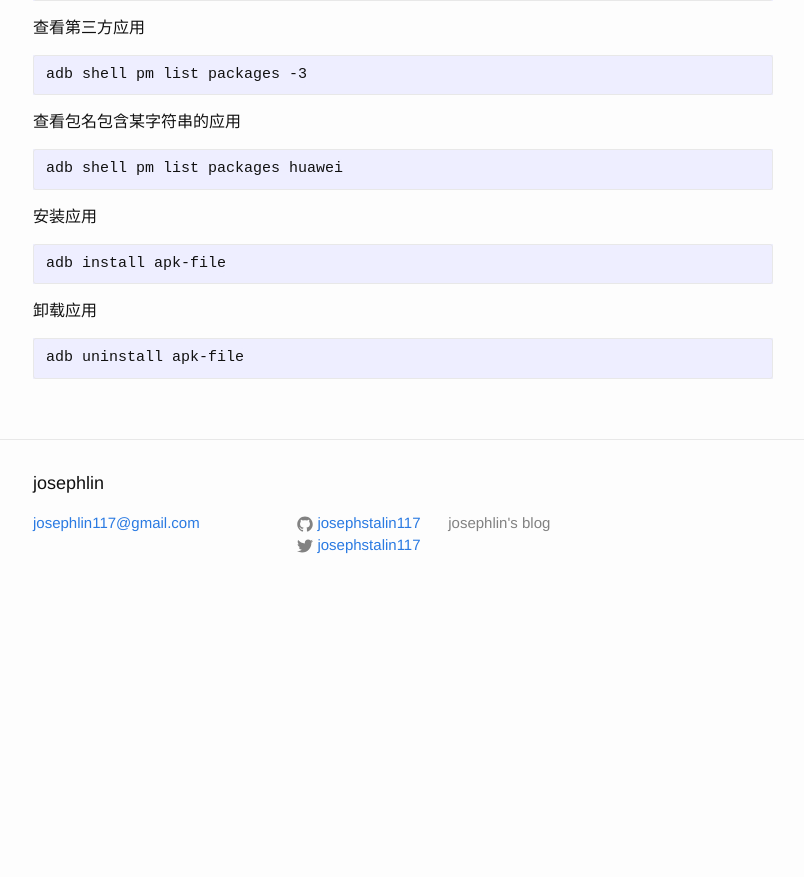
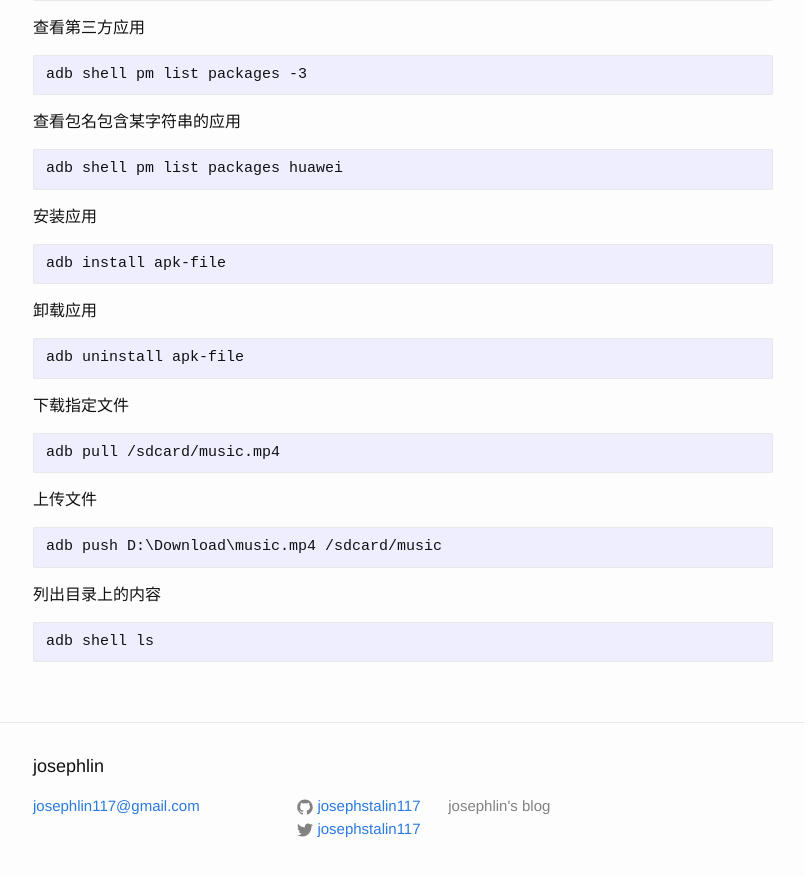
Before and after one commit to josephstalin117/josephstalin117.github.io, a Jekyll site: the page built from _posts/2020-3-3-adb.markdown, in a window 1280 px wide and 900 px high, scrolled down 657 px. Shown: the top 877 px of the window, without its empty margins (237-1041 px from the left). Built offline with Jekyll 4.4.1, drawn with Linux system fonts in a browser that asks for light colours; before the commit the page ends 1274 px from its top, so only the background shows below that.

Commit message:
update adb file manager

````diff
--- a/_posts/2020-3-3-adb.markdown
+++ b/_posts/2020-3-3-adb.markdown
@@ -50,3 +50,18 @@ adb install apk-file
 ```
 adb uninstall apk-file
 ```
+
+下载指定文件
+```
+adb pull /sdcard/music.mp4
+```
+
+上传文件
+```
+adb push D:\Download\music.mp4 /sdcard/music
+```
+
+列出目录上的内容
+```
+adb shell ls
+```
````
